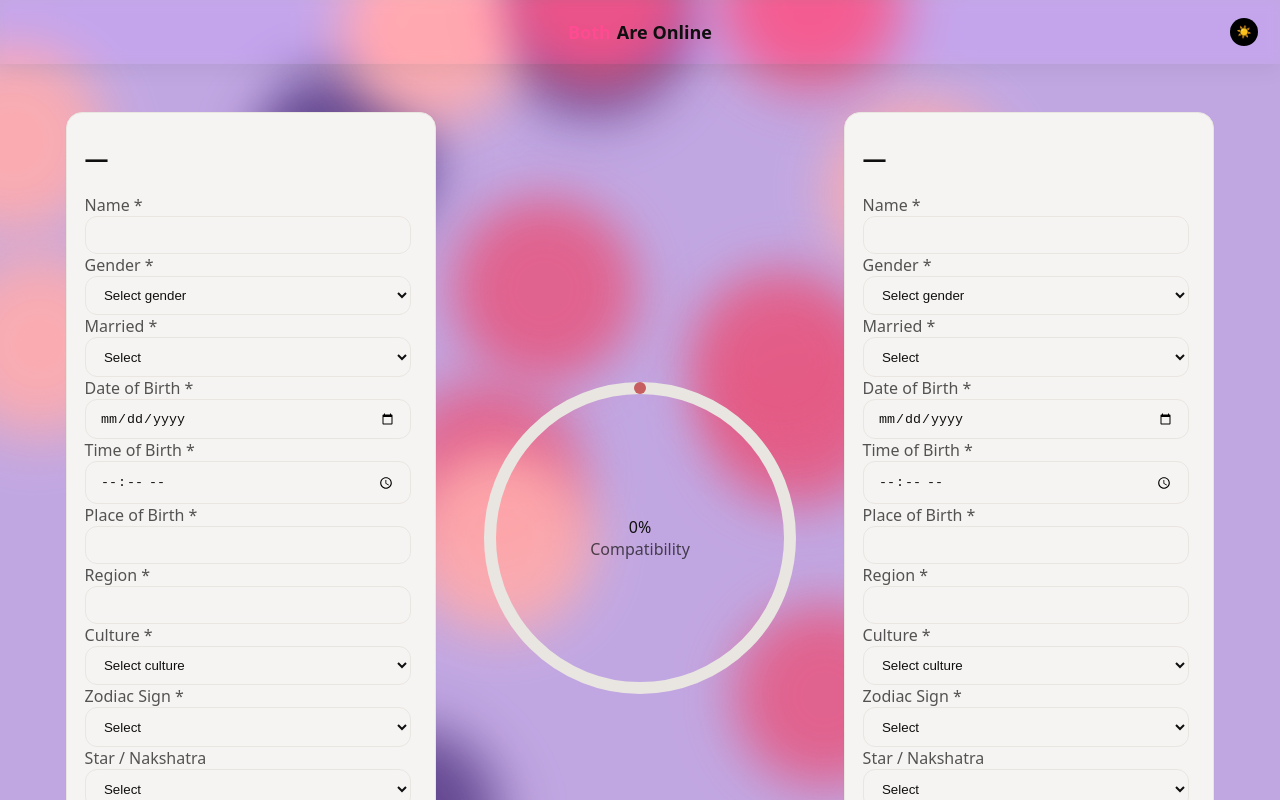
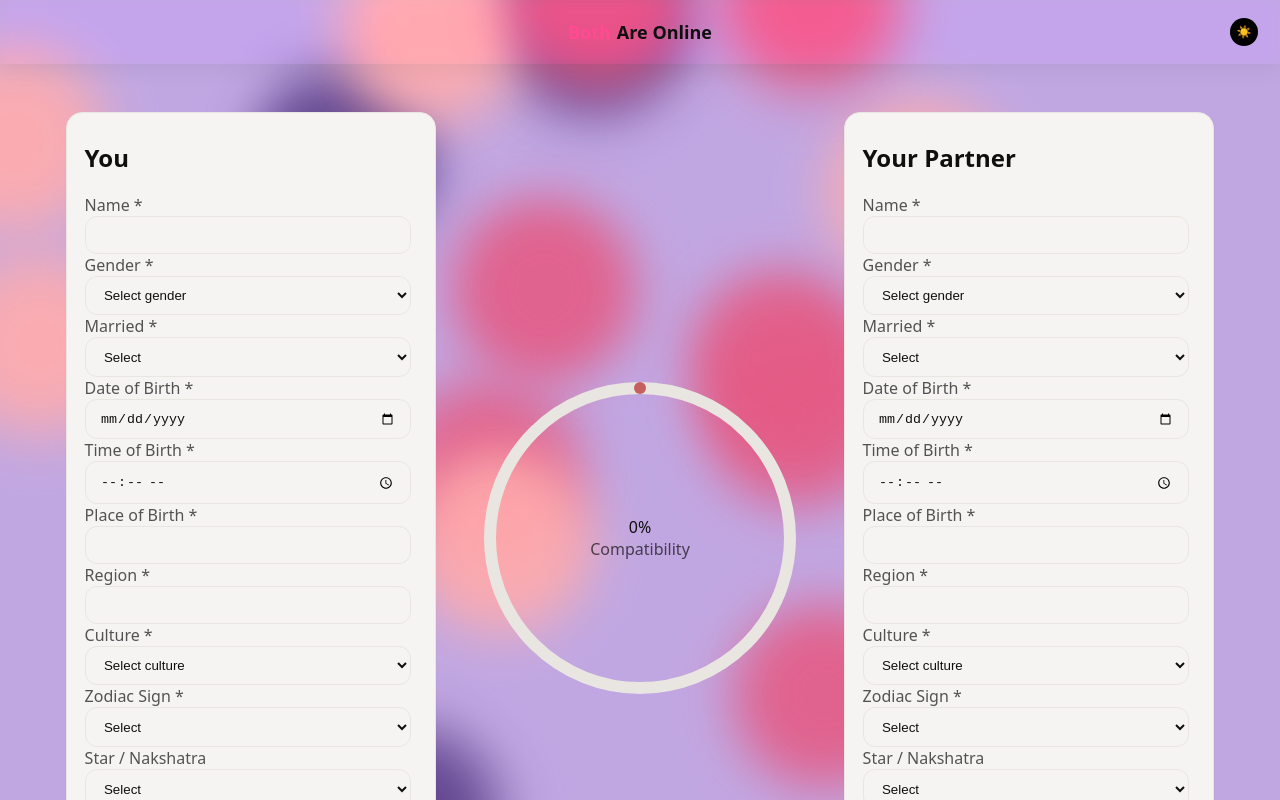
Before and after one commit to theframer/both-are-online, a React (Vite) app: page / in a window 1280 px wide. Shown: the top 800 px of the page. Built offline with nearby package versions, Linux system fonts and the light colour scheme.

Commit message:
Fix: ensure Card and PartnerForm always render a safe title

```diff
--- a/src/pages/Home.tsx
+++ b/src/pages/Home.tsx
@@ -606,7 +606,7 @@ frame = requestAnimationFrame(step);
     {/* Left partner card */}
     <div className="order-1 md:order-1">
       <PartnerForm
-        title={`— ${personA.gender?.includes("Man") ? "You" : personA.gender?.includes("Woman") ? "Girl" : ""}`}
+        title={`You ${personA.gender?.includes("Man") ? "You" : personA.gender?.includes("Woman") ? "Girl" : ""}`}
         data={personA}
         setData={setPersonA}
       />
@@ -642,7 +642,7 @@ frame = requestAnimationFrame(step);
     {/* Right partner card */}
     <div className="order-3 md:order-3">
       <PartnerForm
-        title={`— ${personB.gender?.includes("Woman") ? "Your Partner" : personB.gender?.includes("Man") ? "Boy" : ""}`}
+        title={`Your Partner ${personB.gender?.includes("Woman") ? "Your Partner" : personB.gender?.includes("Man") ? "Boy" : ""}`}
         data={personB}
         setData={setPersonB}
       />
```
